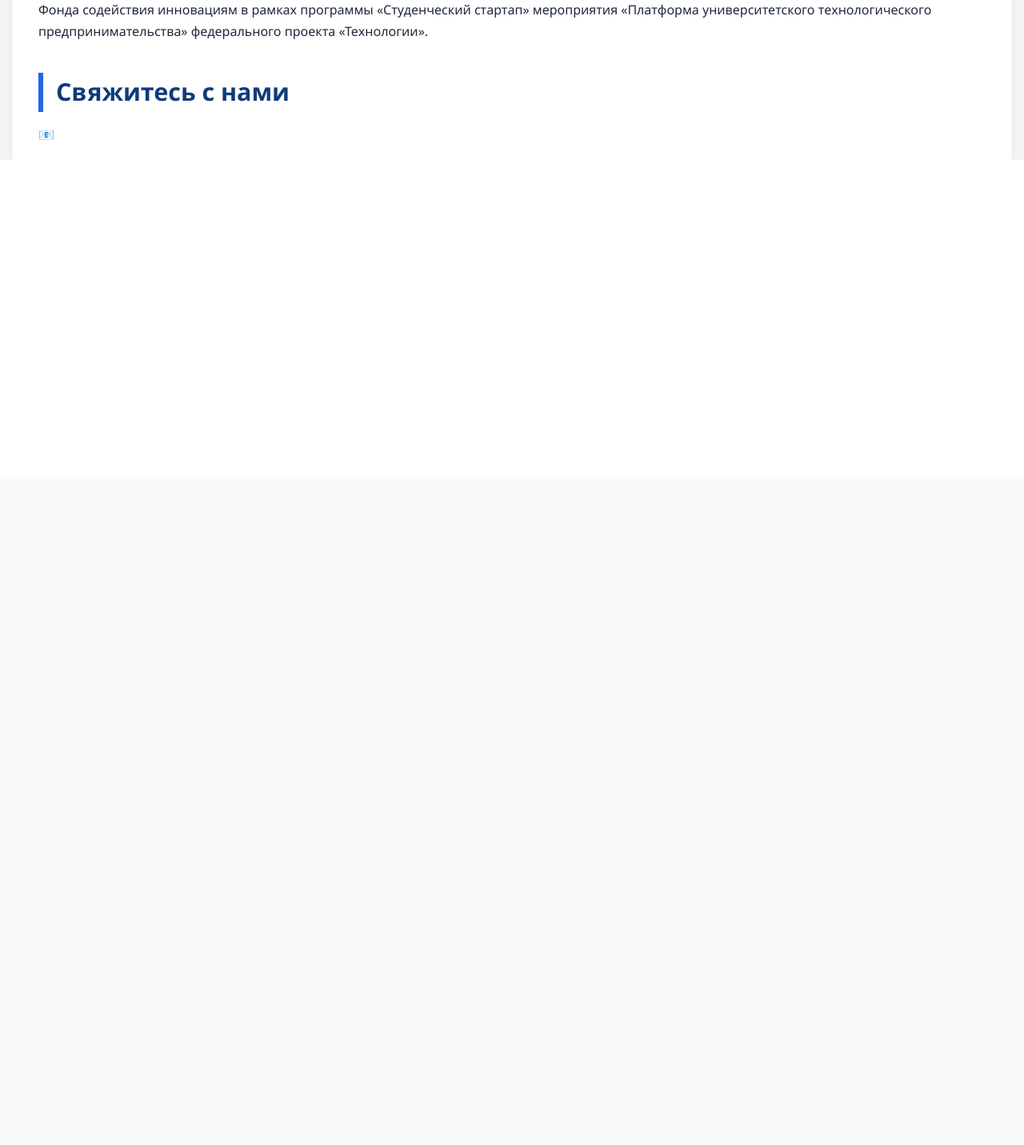
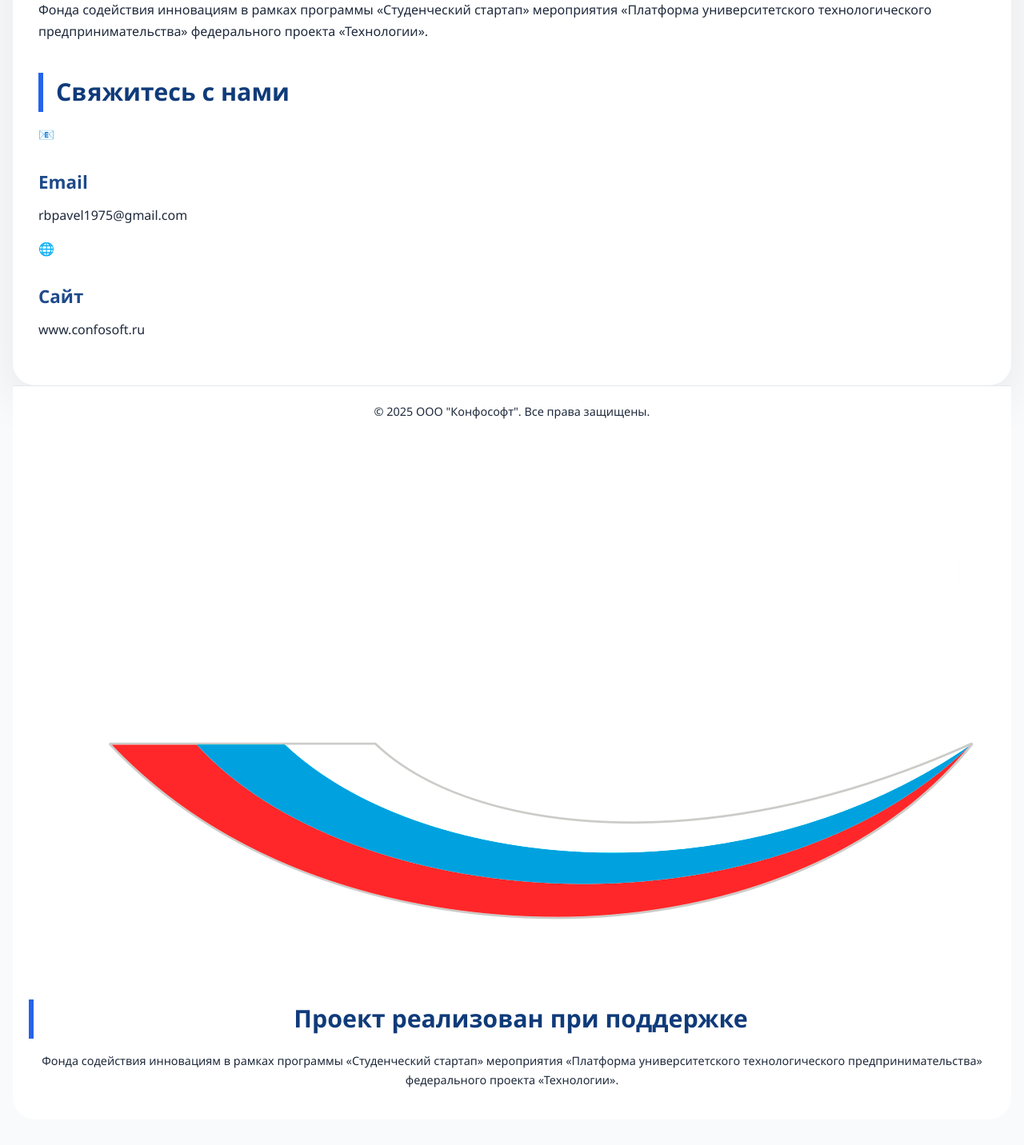
Before and after one commit to Kosach-p/confocalsoft-com-syte, a FastAPI app: page /developers in a window 1280 px wide. Shown: the part 1325-2757 px from the top of the page at 80% size. Before the commit the page ends 1500 px from the top, so only its background shows below. Run offline with FastAPI, Linux system fonts and the light colour scheme.

Commit message:
Add files via upload

```diff
--- a/templates/base.html
+++ b/templates/base.html
@@ -32,7 +32,18 @@
     <!-- Подвал -->
     <footer class="footer">
         <div class="footer-content">
-            <p>&copy; 2024 ООО "Конфософт". Все права защищены.</p>
+            <div class="footer-left">
+                <p>&copy; 2025 ООО "Конфософт". Все права защищены.</p>
+            </div>
+            <div class="footer-right">
+                <div class="support-info">
+                    <img src="/static/img/fond_logo.png" alt="Фонд содействия инновациям" class="fond-logo">
+                    <div class="support-text">
+                        <h2>Проект реализован при поддержке</h2>
+                        <p>Фонда содействия инновациям в рамках программы «Студенческий стартап» мероприятия «Платформа университетского технологического предпринимательства» федерального проекта «Технологии».</p>
+                    </div>
+                </div>
+            </div>
         </div>
     </footer>
 </body>
```
